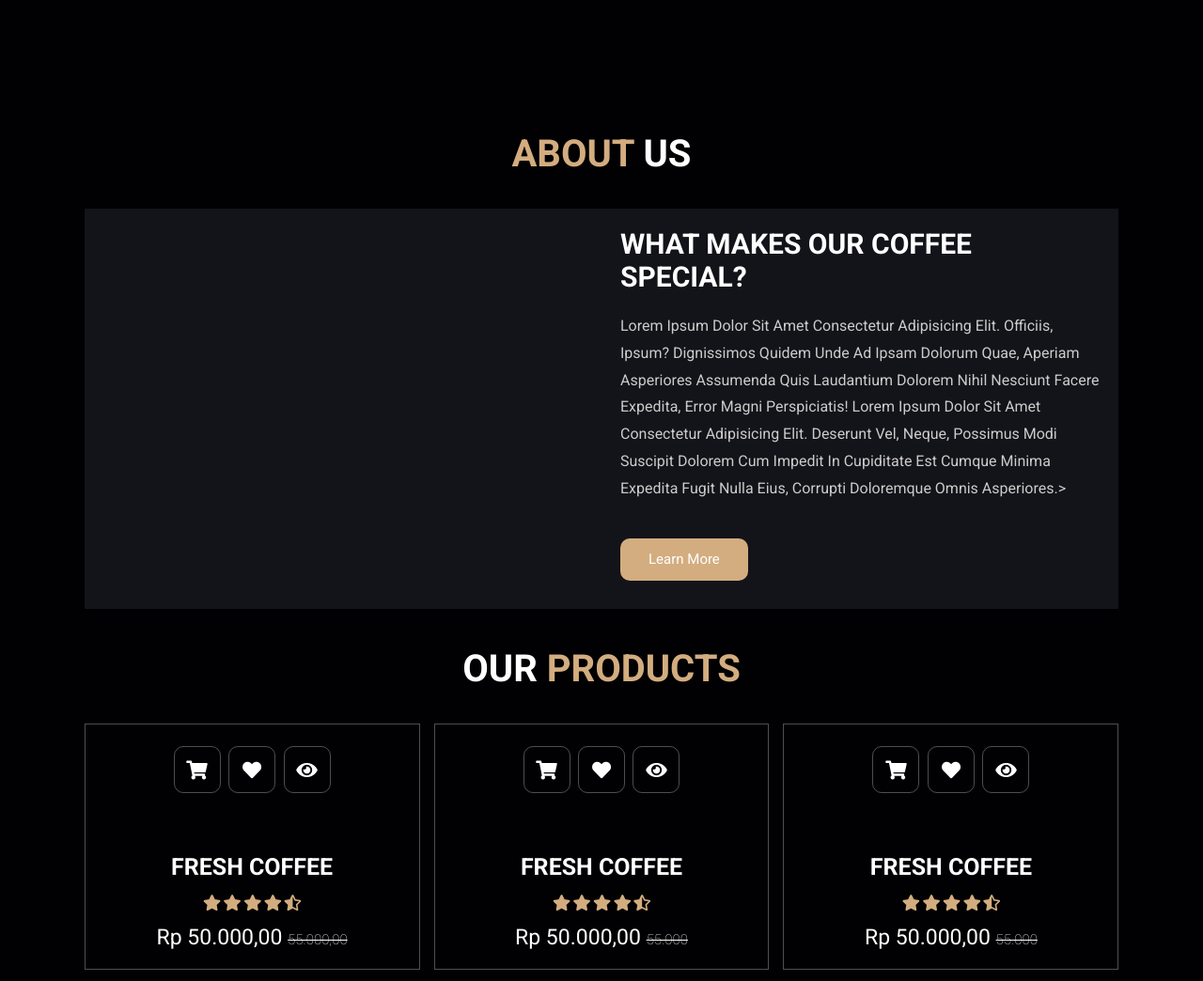
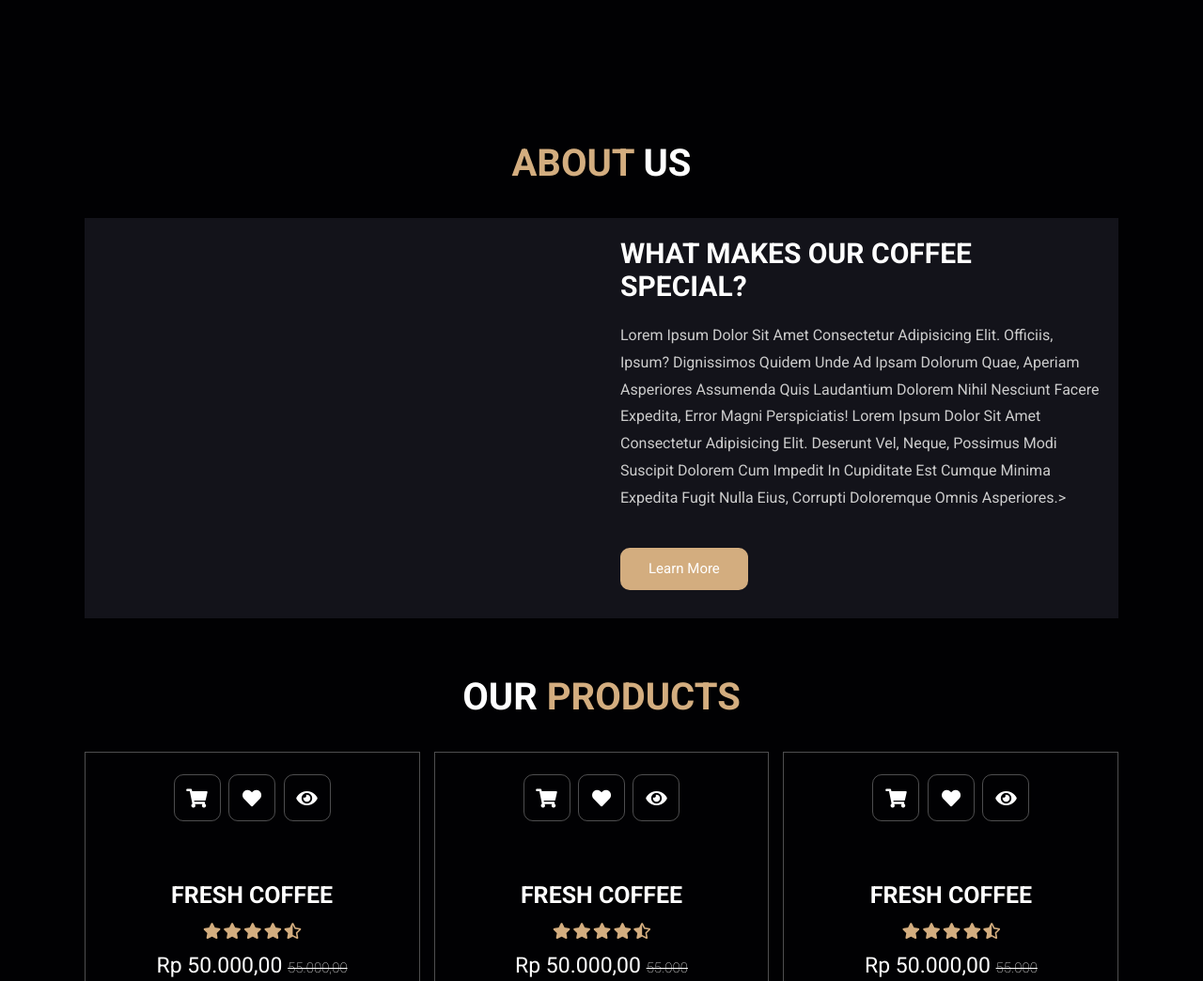
Before and after one commit to svtrisma/Coffee-Shop, a plain HTML site: page index.html in a window 1280 px wide. Shown: the part 680-1724 px from the top of the page at 94% size. Drawn offline with Linux system fonts and the light colour scheme.

Commit message:
Update style.css

```diff
--- a/style.css
+++ b/style.css
@@ -45,7 +45,7 @@ body {
 }
 
 section {
-    padding: 2rem 7%;
+    padding: 3rem 7%;
 }
 
 .heading {
```
